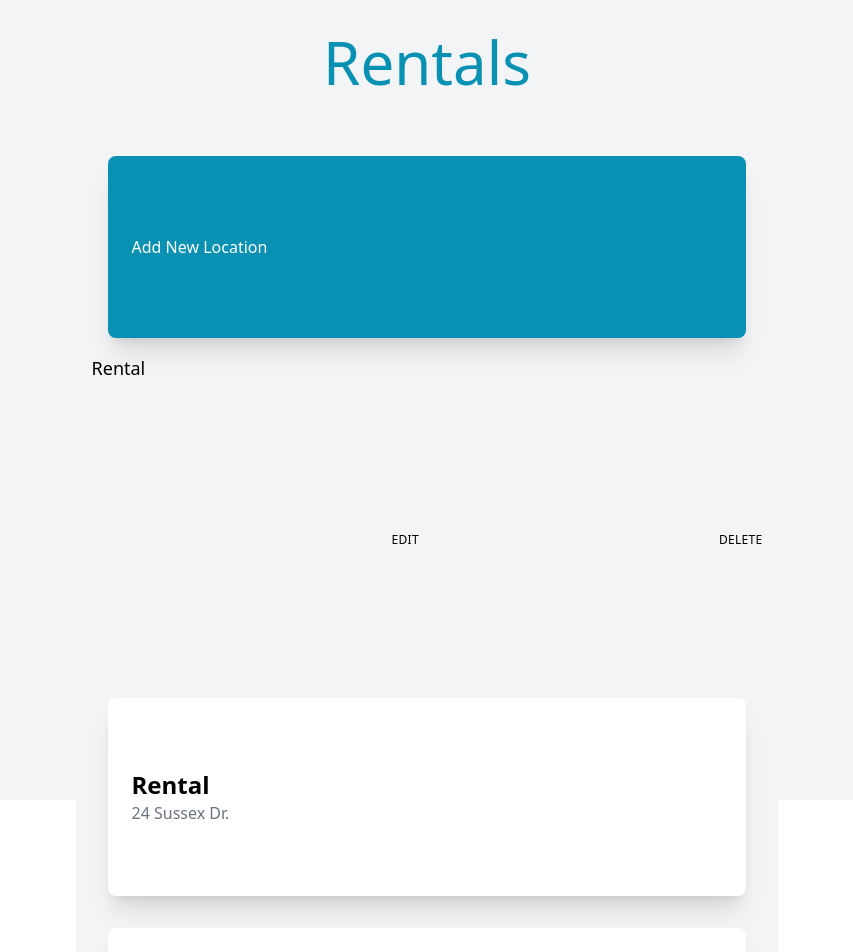
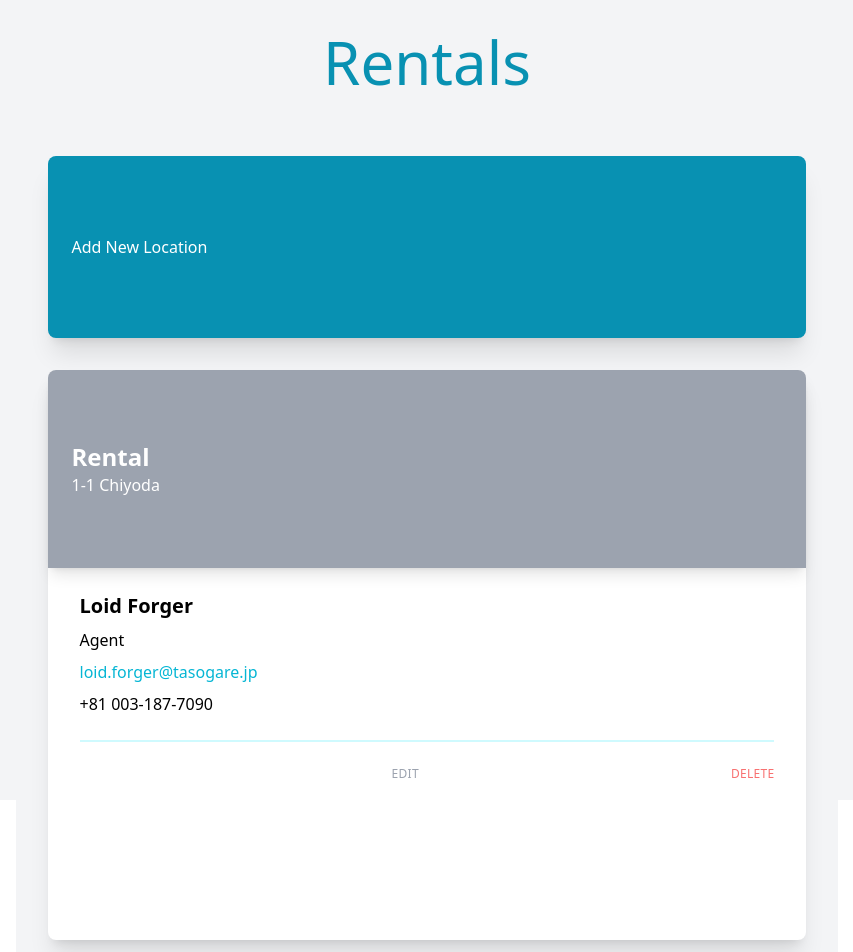
Before and after one commit to nathan-ts/rental-tracker, a Nuxt app: page / in a window 1280 px wide. Shown: the top 952 px of the page, without its empty margins (213-1066 px from the left). Built offline with nearby package versions, Linux system fonts and the light colour scheme.

Commit message:
style open card, align text

```diff
--- a/components/Header.vue
+++ b/components/Header.vue
@@ -1,5 +1,5 @@
 <template>
-	<div class="flex justify-center p-8 text-6xl text-cyan-600 bg-gray-100">
+	<div class="flex justify-center p-8 text-6xl font-light text-cyan-600 bg-gray-100">
 		<p>Rentals</p>
 	</div>
 </template>
--- a/components/RentalCard.vue
+++ b/components/RentalCard.vue
@@ -6,9 +6,9 @@
 		shadow-xl
 		flex flex-row justify-between items-center
 	">
-		<div>
+		<div class="hq-address">
 			<div class="h3 text-2xl font-semibold">Rental</div>
-			<div class="h4 text-base text-gray-500">24 Sussex Dr.</div>
+			<div class="h4 text-base text-gray-500">1-1 Chiyoda</div>
 		</div>
 		<font-awesome-icon :icon="['fas', 'angle-down']" class="text-cyan-600 text-xl"/>
 	</div>
--- a/components/RentalCardOpen.vue
+++ b/components/RentalCardOpen.vue
@@ -1,22 +1,64 @@
 <template>
-	<div class="rental-card-open">
-		<div class="card-header">
-			<div>Rental</div>
+		<div class="rental-card-open
+		bg-white
+		m-4
+		rounded-lg
+		shadow-xl
+		flex flex-col justify-between items-center
+	">
+		<div class="card-header
+			w-full
+			rounded-t-lg
+			shadow-lg
+			p-6
+			bg-gray-400
+			text-white
+			flex flex-row justify-between items-center
+		">
+			<div class="address">
+				<div class="h3 text-2xl font-semibold">Rental</div>
+				<div class="h4 text-base">1-1 Chiyoda</div>
+			</div>
 			<font-awesome-icon :icon="['fas', 'angle-up']" class="text-xl"/>
 		</div>
-		<div class="card-body">
-			<div class="name">
-
+		<div class="card-body
+			w-full
+			py-6
+			px-8
+			space-y-2
+			text-base
+		">
+			<div class="name text-xl font-bold">Loid Forger</div>
+			<div class="title">Agent</div>
+			<div class="email text-cyan-500">
+				<a href="mailto:loid.forger@tasogare.jp">
+					loid.forger@tasogare.jp
+				</a>
 			</div>
+			<div class="phone">+81 003-187-7090</div>
 		</div>
-		<div class="card-footer flex flex-row justify-between text-xs tracking-wide">
-			<div class="edit-icon flex flex-row content-center">
-				<font-awesome-icon :icon="['fas', 'pen']" class="text-xl"/>
-				<div>EDIT</div>
-			</div>
-			<div class="delete-icon flex flex-row content-center">
-				<font-awesome-icon :icon="['fas', 'trash-can']" class="text-xl"/>
-				<div>DELETE</div>
+		<div class="card-footer
+			w-full
+			rounded-b-lg
+			pb-6
+			px-8
+		">
+			<div class="line-break
+				border-t-2
+				border-cyan-100
+				pt-6
+				flex flex-row
+				justify-between
+				text-xs tracking-wide
+			">
+				<div class="edit-icon flex flex-row content-center space-x-3 text-gray-400">
+					<font-awesome-icon :icon="['fas', 'pen']" class="text-xl"/>
+					<div>EDIT</div>
+				</div>
+				<div class="delete-icon flex flex-row content-center space-x-3 text-red-400">
+					<font-awesome-icon :icon="['fas', 'trash-can']" class="text-xl"/>
+					<div>DELETE</div>
+				</div>
 			</div>
 		</div>
 
--- a/layouts/default.vue
+++ b/layouts/default.vue
@@ -5,7 +5,7 @@
 			flex flex-col
 			mx-auto
 			min-w-min
-			max-w-md
+			max-w-sm
 		">
 			<Header />
 			<nuxt />
```
